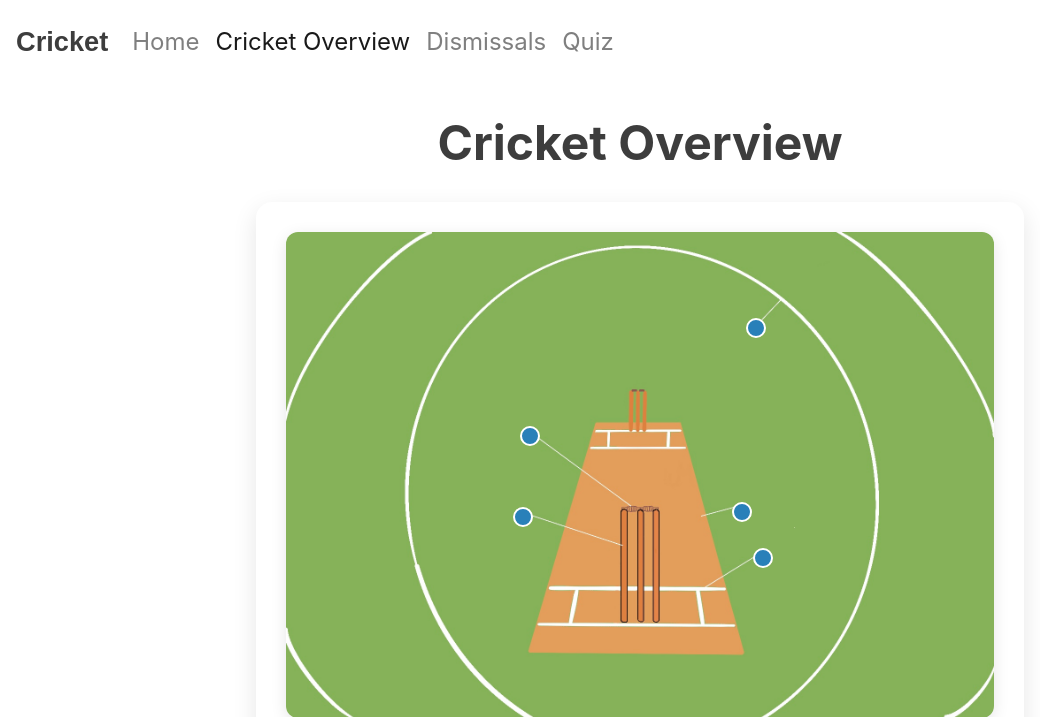
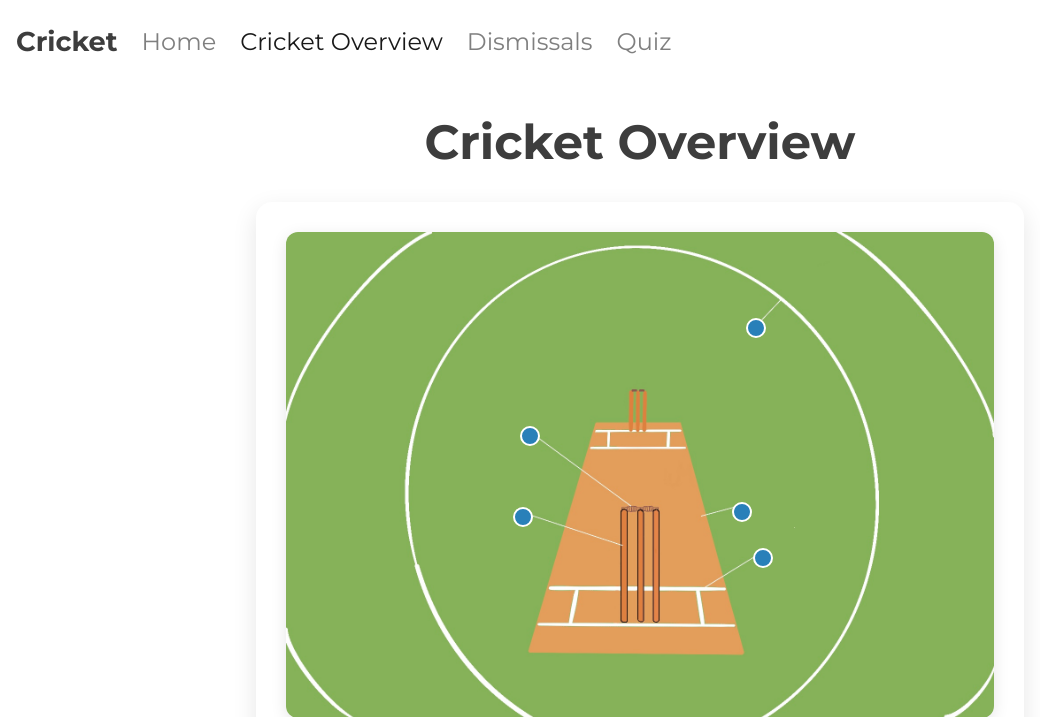
Before and after one commit to ltxom/COMS4170-Cricket-Dismissals, a Flask app: page /overview in a window 1280 px wide. Shown: the top 717 px of the page, without its empty margins (0-1040 px from the left). Run offline with Flask 3, Linux system fonts and the light colour scheme; some libraries are stand-ins or nearby versions.

Commit message:
UI Changes

```diff
--- a/data/dismissals.json
+++ b/data/dismissals.json
@@ -16,7 +16,7 @@
         "id": 3,
         "name": "LBW",
         "part": 1,
-        "description": "If the ball hits any part of the batter's body and would have hit the stumps.",
+        "description": "When the ball hits any part of the batter's body (usually the legs or pads) without hitting the bat, and it would have gone on to hit the stumps.",
         "media": "media/lbw.gif"
       },
       {
@@ -30,7 +30,7 @@
         "id": 5,
         "name": "Run Out",
         "part": 1,
-        "description": "When the batsman is out of the crease and the fielder hits the stumps.",
+        "description": "When the batsman is out of the crease line and the fielder hits the stumps.",
         "media": "media/run_out.webp"
       },
       {
@@ -43,7 +43,7 @@
       {
         "id": 7,
         "name": "Stumped",
-        "description": "If the batsman steps out and the keeper removes the bails.",
+        "description": "When the batter steps out of their crease to play a shot, misses the ball, and the wicketkeeper quickly removes the bails before they can return.",
         "media": "media/stumped.gif"
       },
       {
--- a/static/homepage.css
+++ b/static/homepage.css
@@ -67,6 +67,9 @@
 
 .navbar .navbar-nav .nav-link {
     font-size: 1.5rem;
+    font-family: 'Montserrat', sans-serif;
+    padding-right: 1rem;
+
 }
 
 
--- a/static/overview.css
+++ b/static/overview.css
@@ -5,6 +5,8 @@
     color: #222;
     padding-top: 30px;
     font-weight: bold;
+    font-family: 'Montserrat', sans-serif;
+
 }
 
 .slider {
--- a/templates/dismissal_detail.html
+++ b/templates/dismissal_detail.html
@@ -28,7 +28,7 @@
         padding: 0;
     }
     .sidebar li {
-        margin: 0.5rem 0;
+        margin: 0.8rem 0;
     }
     .sidebar li.visited a::before {
         content: "";
@@ -114,6 +114,8 @@
     }
     .dismissalName {
         padding-left: 30px;
+        font-family: sans-serif;
+
     }
     .darkGrey{
         color: #3d3d3d!important;
--- a/templates/layout.html
+++ b/templates/layout.html
@@ -14,6 +14,7 @@
 
     <!-- Bootstrap CSS -->
     <link rel="stylesheet" href="https://stackpath.bootstrapcdn.com/bootstrap/4.2.1/css/bootstrap.min.css">
+    <link href="https://fonts.googleapis.com/css2?family=Montserrat:wght@400;700&display=swap" rel="stylesheet">
 
     <link rel="stylesheet" href="{{url_for('static', filename='homepage.css')}}">
     <title>Cricket</title>
```
Also changed, not shown: 1 other file. Lines whose indentation alone changed are shown as unchanged.
